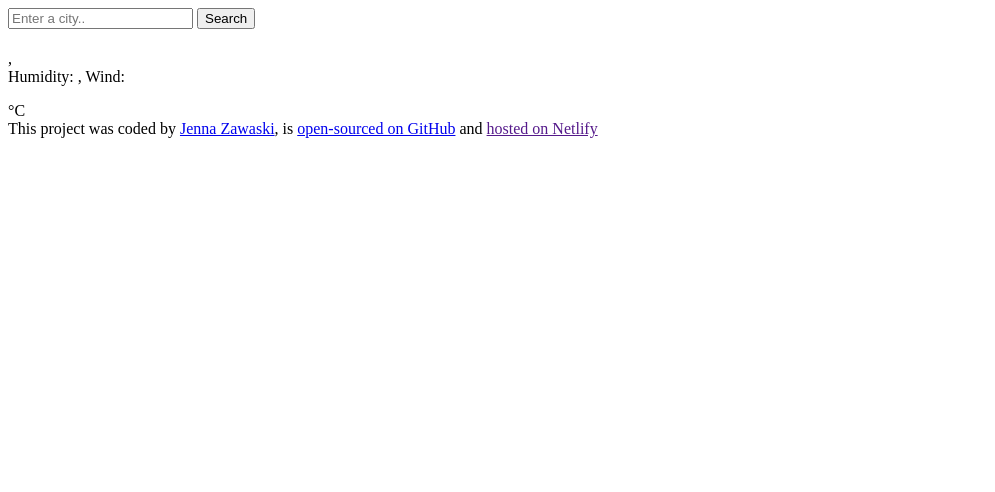
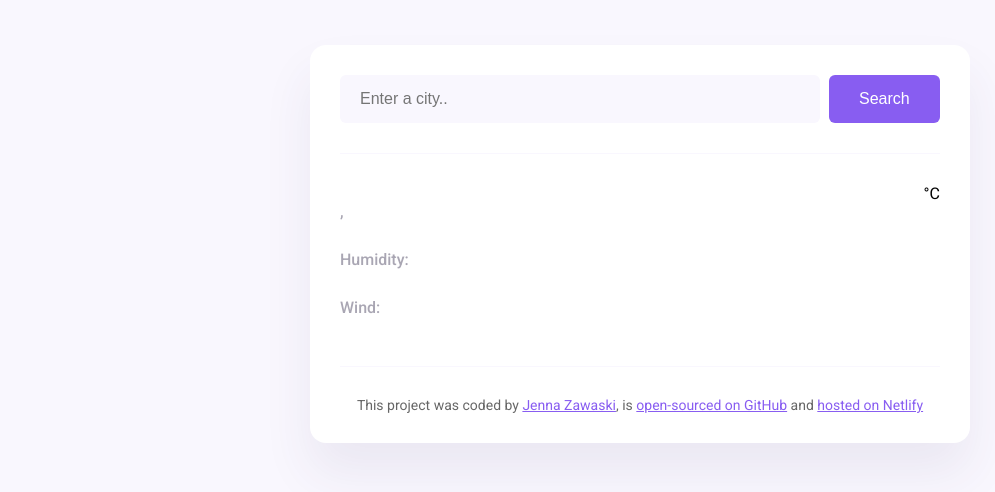
Before and after one commit to itcodegirl/weather_vanillajs, a website: page index.html in a window 1280 px wide. Shown: the whole page, without its empty margins (0-995 px from the left). Drawn offline with nearby package versions, Linux system fonts and the light colour scheme; no server answers.

Commit message:
Update index.html

```diff
--- a/index.html
+++ b/index.html
@@ -9,7 +9,7 @@
       href="https://fonts.googleapis.com/css2?family=Roboto:ital,wght@0,100;0,300;0,400;0,500;0,700;0,900;1,100;1,300;1,400;1,500;1,700;1,900&display=swap"
       rel="stylesheet"
     />
-    <link rel="stylesheet" href="src/style.css" />
+    <link rel="stylesheet" href="src/styles.css" />
     <script src="https://cdn.jsdelivr.net/npm/axios@1.1.2/dist/axios.min.js"></script>
     <title>Vanilla JS Weather App</title>
   </head>
@@ -35,7 +35,11 @@
               <span id="time"></span>,
               <span id="description"></span>
               <br />
-              Humidity: <strong id="humidity"></strong>, Wind:
+              <br />
+              Humidity: <strong id="humidity"></strong>
+              <br />
+              <br />
+              Wind:
               <strong id="wind-speed"></strong>
             </p>
           </div>
```
